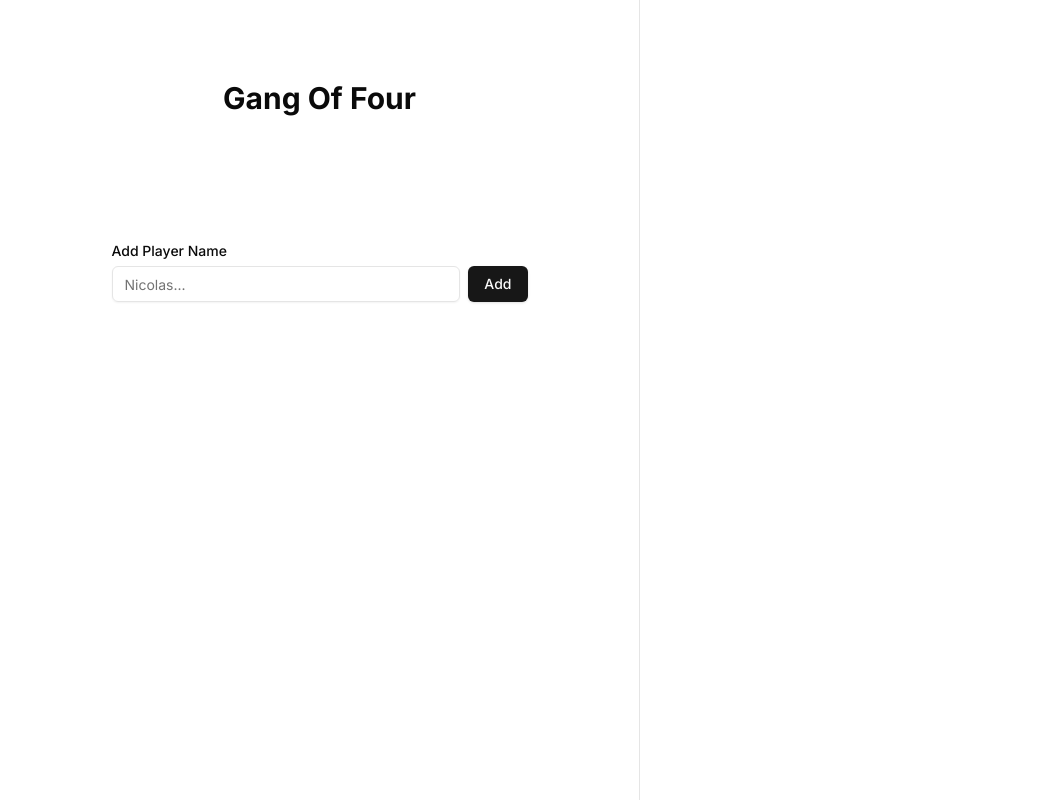
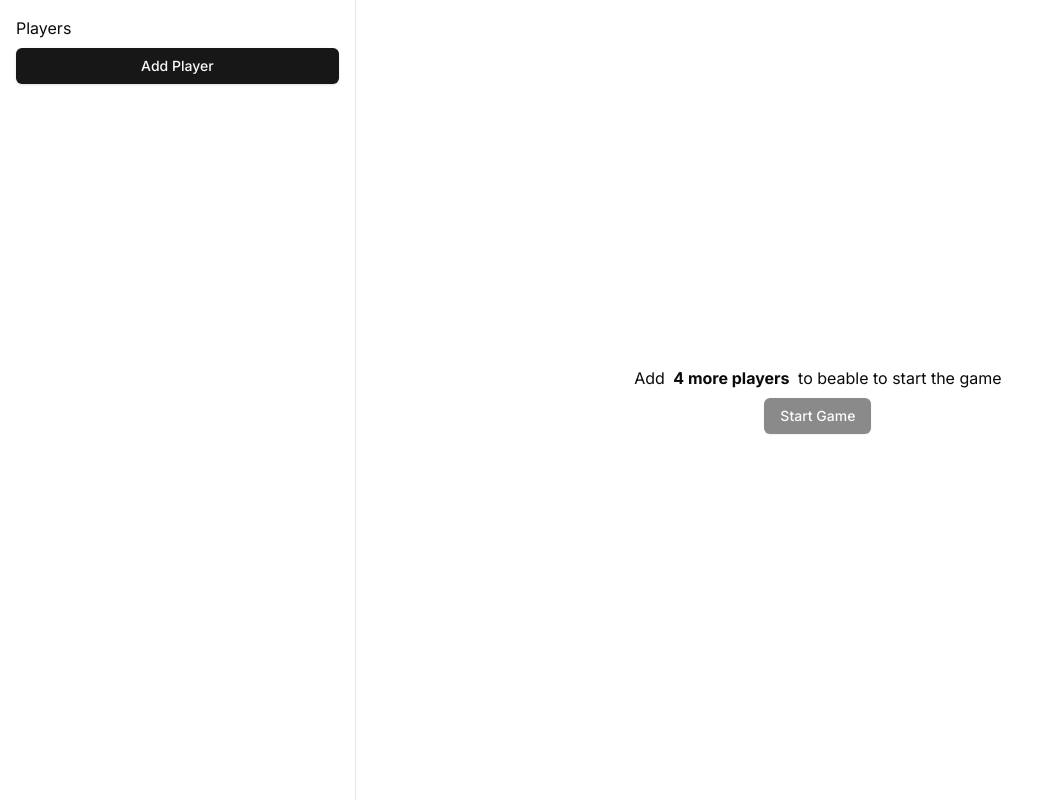
Before and after one commit to FredeAlexandre/gang-of-four, a Next.js app: page / in a window 1280 px wide. Shown: the whole page, without its empty margins (0-1048 px from the left). Built offline with nearby package versions, Linux system fonts and the light colour scheme.

Commit message:
add a cool UI

```diff
--- a/app/layout.tsx
+++ b/app/layout.tsx
@@ -9,7 +9,7 @@ import { cn } from "@/lib/utils";
 const inter = Inter({ subsets: ["latin"], variable: "--font-sans" });
 
 export const metadata: Metadata = {
-  title: "Gang Of Four",
+  title: "Gang of Four",
   description:
     "Replace the paper and keep the score of the popular game gang of four",
 };
--- a/app/page.tsx
+++ b/app/page.tsx
@@ -1,100 +1,119 @@
 "use client";
 
-import { Popup } from "@/components/popup";
 import { Button } from "@/components/ui/button";
 import { Input } from "@/components/ui/input";
-import { Label } from "@/components/ui/label";
+import { cn } from "@/lib/utils";
 import { Player, useGameStore } from "@/stores/useGameStore";
-import { Pencil, Trash } from "lucide-react";
+import { Check, Pencil, Trash } from "lucide-react";
 import React, { useState } from "react";
 
 export default function Home() {
   const players = useGameStore((state) => state.players);
+  const hasGameStarted = useGameStore((state) => state.hasGameStarted);
+  const setGameState = useGameStore((state) => state.setGameState);
   const addPlayer = useGameStore((state) => state.addPlayer);
 
-  const [name, setName] = useState<string>("");
+  const canStart = players.length >= 4;
 
   return (
-    <div className="h-dvh max-w-[640px] sm:border-r flex flex-col items-center">
-      <h1 className="text-3xl font-bold pt-20">Gang Of Four</h1>
-      <div className="flex flex-col items-start mt-32 space-y-2">
-        <Label htmlFor="player-name-input">Add Player Name</Label>
-        <div className="flex gap-2 w-[26rem]">
-          <Input
-            value={name}
-            onChange={(e) => {
-              setName(e.target.value);
-            }}
-            id="player-name-input"
-            className="flex-grow"
-            placeholder="Nicolas..."
-          />
-          <Button
-            onClick={() => {
-              addPlayer({
-                name,
-                score: 0,
-              });
-            }}
-          >
-            Add
-          </Button>
+    <div className="flex">
+      <div className="h-dvh w-full sm:w-[30rem] sm:border-r sm:p-4 p-2">
+        <div className="flex justify-between items-center">
+          <div>Players</div>
         </div>
-        <ul className="divide-y w-full pt-6">
+        <ul className="divide-y w-full pt-2">
           {players.map((player, id) => (
             <PlayerItem key={id} player={player} id={id} />
           ))}
         </ul>
+        {hasGameStarted ? (
+          <></>
+        ) : (
+          <Button
+            onClick={() => {
+              addPlayer({
+                name: "Player " + (players.length + 1),
+                score: 0,
+              });
+            }}
+            className="w-full"
+          >
+            Add Player
+          </Button>
+        )}
+      </div>
+      <div className="w-full overflow-y-auto">
+        <div className="sm:h-dvh flex items-center justify-center">
+          <div className="flex flex-col items-center gap-2">
+            <div>
+              {canStart ? (
+                <>You can now add more player or start a game !</>
+              ) : (
+                <>
+                  Add{" "}
+                  <span className="font-bold px-1">
+                    {4 - players.length} more players
+                  </span>{" "}
+                  to be
+                </>
+              )}
+              able to start the game
+            </div>
+            <Button
+              disabled={!canStart}
+              onClick={() => {
+                setGameState(true);
+              }}
+            >
+              Start Game
+            </Button>
+          </div>
+        </div>
       </div>
     </div>
   );
 }
 
 function PlayerItem({ player, id }: { player: Player; id: number }) {
-  const [newName, setNewName] = useState<string>("");
+  const [newName, setNewName] = useState<string>(player.name);
+  const [editMode, setEditMode] = useState(false);
 
   const removePlayer = useGameStore((state) => state.removePlayer);
   const updatePlayer = useGameStore((state) => state.updatePlayer);
+  const hasGameStarted = useGameStore((state) => state.hasGameStarted);
 
   return (
-    <li className="py-4 px-2 flex justify-between">
-      <div>{player.name}</div>
-      <div className="flex gap-2">
-        <Popup
-          title="Rename Player"
-          description="Update the name of the player"
-          trigger={
-            <Button variant="outline" size="icon">
-              <Pencil size={16} />
-            </Button>
-          }
-        >
-          <form className="grid items-start gap-4">
-            <div className="grid gap-2">
-              <Label htmlFor={"username-" + id}>New Name</Label>
+    <li className="p-2 gap-2 flex justify-between">
       <Input
+        disabled={!editMode}
+        className={cn("text-md", {
+          "disabled:opacity-100": !editMode,
+          "border-background": !editMode,
+          "shadow-none": !editMode,
+        })}
         value={newName}
         onChange={(e) => {
           setNewName(e.target.value);
         }}
-                id={"username-" + id}
-                defaultValue={player.name}
       />
+      {hasGameStarted ? (
+        <div className="w-1/2 flex justify-end items-center">
+          {player.score} points
         </div>
+      ) : (
+        <div className="flex gap-2">
           <Button
-              type="submit"
-              onClick={(e) => {
-                updatePlayer(id, {
-                  name: newName,
-                  score: 0,
-                });
-                e.preventDefault();
+            onClick={() => {
+              if (editMode) {
+                updatePlayer(id, { name: newName, score: player.score });
+              }
+              setEditMode(!editMode);
             }}
+            variant="outline"
+            size="icon"
           >
-              Save changes
+            {editMode ? <Check size={16} /> : <Pencil size={16} />}
           </Button>
-          </form>
-        </Popup>
           <Button
             onClick={() => {
               removePlayer(id);
@@ -105,6 +124,7 @@ function PlayerItem({ player, id }: { player: Player; id: number }) {
             <Trash size={16} />
           </Button>
         </div>
+      )}
     </li>
   );
 }
--- a/stores/useGameStore.ts
+++ b/stores/useGameStore.ts
@@ -7,6 +7,8 @@ export interface Player {
 
 export interface GameStore {
   players: Player[];
+  hasGameStarted: boolean;
+  setGameState: (started: boolean) => void;
   addPlayer: (player: Player) => void;
   removePlayer: (id: number) => void;
   updatePlayer: (id: number, player: Player) => void;
@@ -14,6 +16,9 @@ export interface GameStore {
 
 export const useGameStore = create<GameStore>((set) => ({
   players: [],
+  hasGameStarted: false,
+  setGameState: (started: boolean) =>
+    set((state) => ({ hasGameStarted: started })),
   addPlayer: (player: Player) =>
     set((state) => ({ players: [...state.players, player] })),
   removePlayer: (id: number) =>
```
Lines whose indentation alone changed are shown as unchanged.
